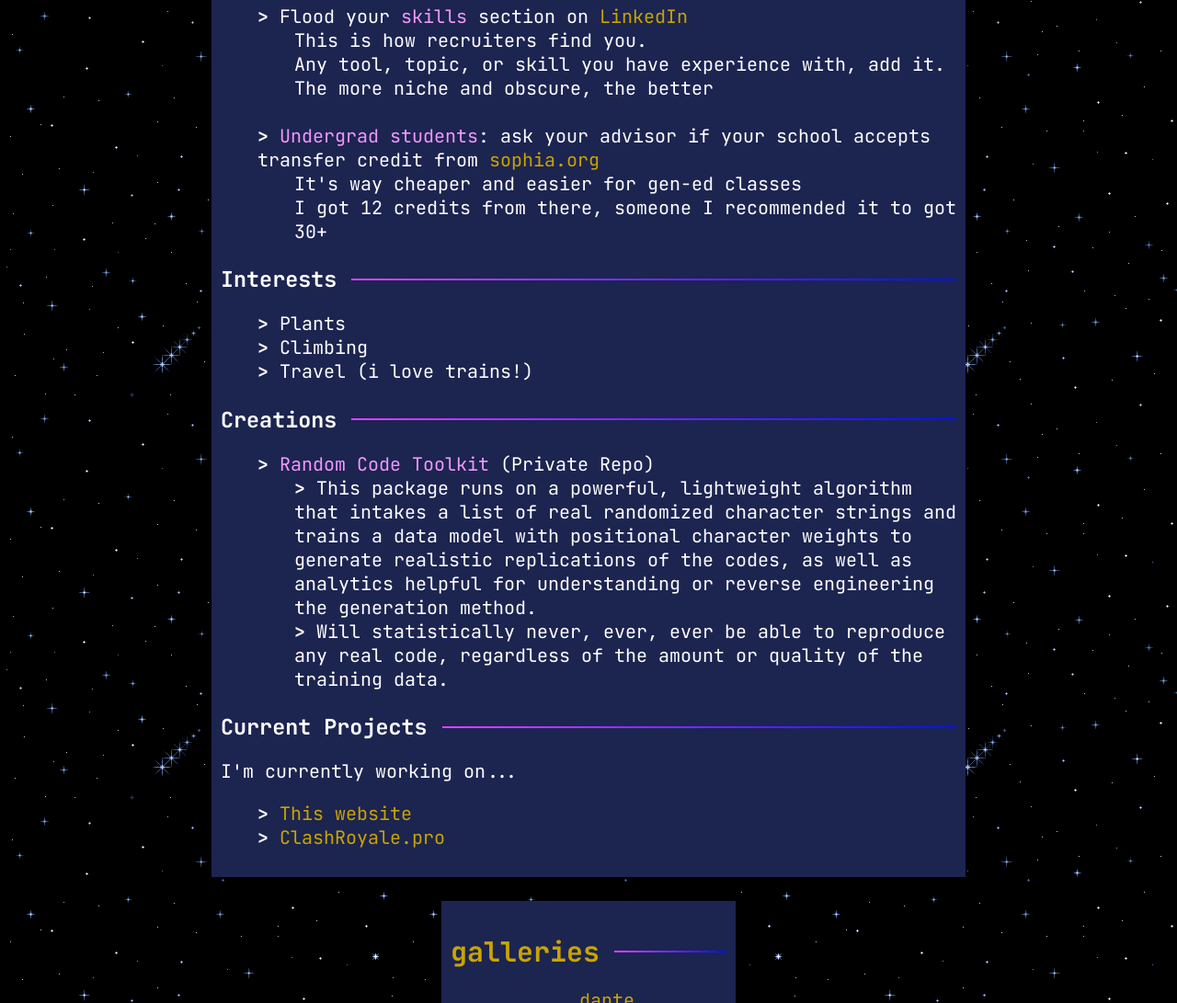
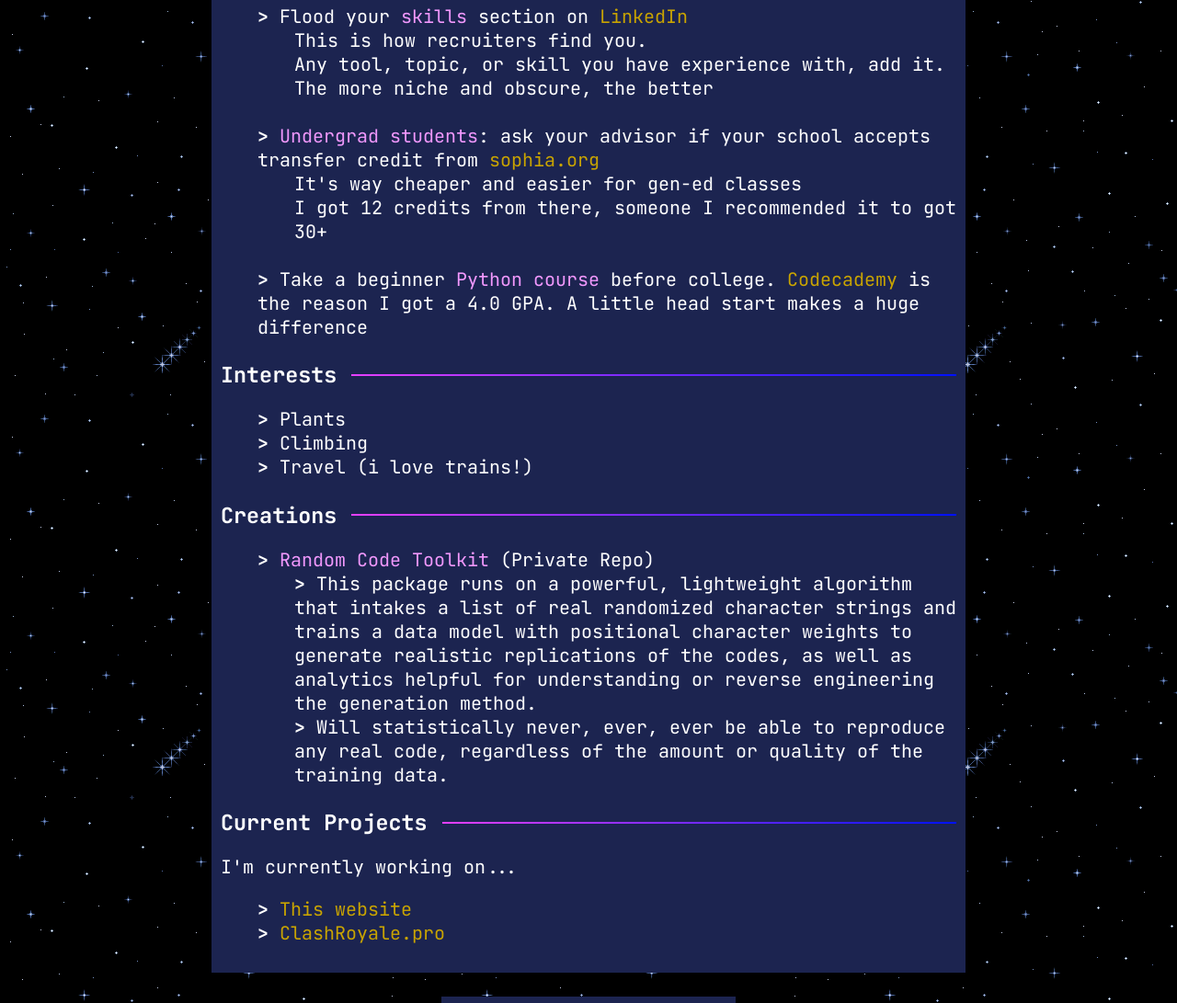
Before and after one commit to dante0527/dante.fun, a plain HTML site: page index.html in a window 1280 px wide. Shown: the part 1471-2562 px from the top of the page at 92% size. Drawn offline with Linux system fonts and the light colour scheme.

Commit message:
updated home page

```diff
--- a/index.html
+++ b/index.html
@@ -189,6 +189,10 @@
           <br>
           I got 12 credits from there, someone I recommended it to got 30+
         </ul>
+        <br>
+        <li>
+          Take a beginner <span class="alt">Python course</span> before college. <a href="https://www.codecademy.com/learn/learn-python-3">Codecademy</a> is the reason I got a 4.0 GPA. A little head start makes a huge difference
+        </li>
       </ul>
 
       <h3>Interests</h3>
```
